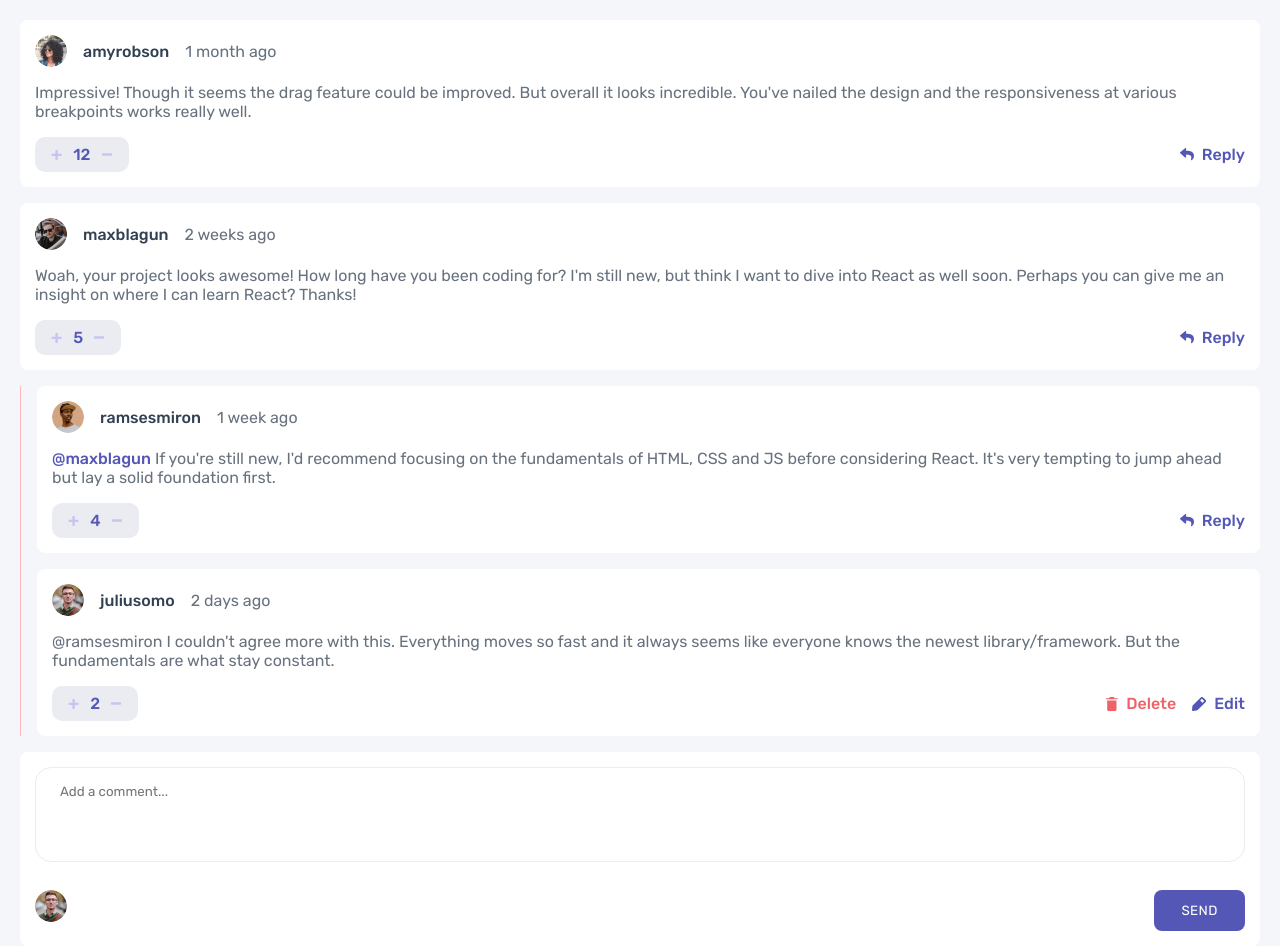
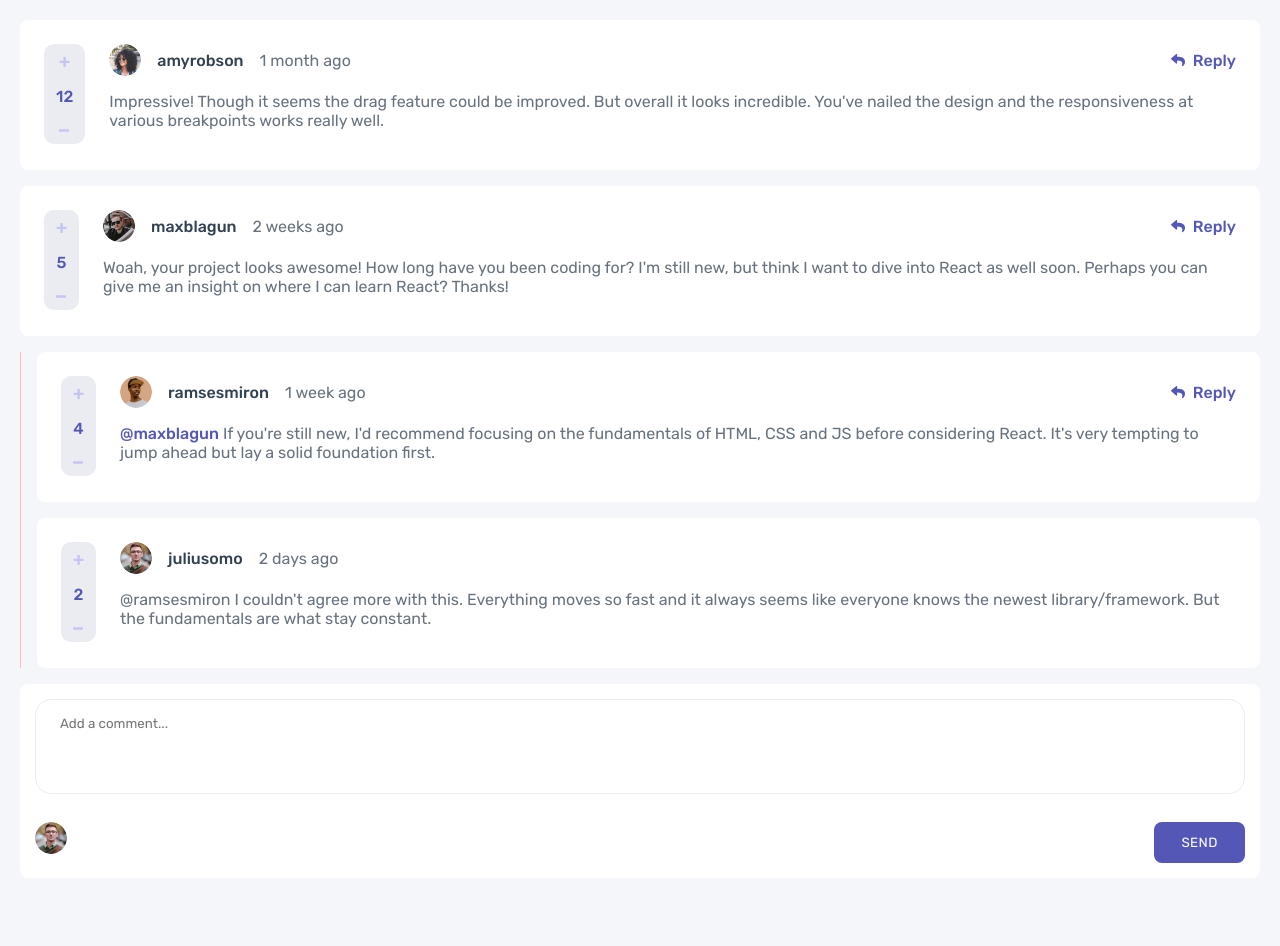
Before and after one commit to svyatoslavkk/interactive-comments-section-main, a React (Create React App) app: page / in a window 1280 px wide. After the commit the page ends 878 px from the top, so only its background shows below. Built offline with nearby package versions, Linux system fonts and the light colour scheme.

Commit message:
responsive design for desktop

```diff
--- a/src/App.scss
+++ b/src/App.scss
@@ -121,6 +121,19 @@ p {
     }
 }
 
+.reply-desktop {
+    display: flex;
+    text-align: center;
+    align-items: center;
+    justify-content: center;
+
+    h4 {
+        margin-left: 0.5rem;
+        font-weight: $font-weight-normal;
+        color: $moderate-blue;
+    }
+}
+
 .comment-replies-block {
     display: flex;
 
@@ -201,6 +214,48 @@ p {
     }
 }
 
+.comment-item-header-desktop {
+    display: flex;
+    justify-content: space-between;
+}
+
+@media (max-width: 768px) {
+    .likes-counter-desktop {
+      display: none;
+    }
+    .reply-desktop {
+        display: none;
+    }
+  }
+
 @media (min-width: 768px) {
+    .comment-item {
+        display: flex;
+        flex-direction: row;
+        padding: 1.5rem;
+    }
 
+    .comment-item-footer {
+        display: none;
+    }
+
+    .likes-counter-desktop {
+        max-height: 100px;
+        text-align: center;
+        align-items: center;
+        justify-content: center;
+        padding: 0.75rem 0.75rem;
+        margin-right: 1.5rem;
+        background-color: $light-gray;
+        border-radius: 0.625rem;
+
+        .icon-plus {
+            margin-bottom: 1rem;
+        }
+        .number-of-likes {
+            margin-bottom: 0.7rem;
+            color: $moderate-blue;
+            font-weight: $font-weight-normal;
+        }
+    }
 }
--- a/src/App.tsx
+++ b/src/App.tsx
@@ -29,10 +29,23 @@ function App() {
       <main>
         {commentsInfo.map((item: any) => (
           <div className='comment-item'>
+            <div className='likes-counter-desktop'>
+                <img src="icon-plus.svg" className='icon-plus' alt="Icon Plus" />
+                <h4 className='number-of-likes'>{item.numberOfLikes}</h4>
+                <img src="icon-minus.svg" className='icon-minus' alt="Icon Minus" />
+            </div>
+            <div>
+
+                <div className='comment-item-header-desktop'>
                   <div className='comment-item-header'>
                     <img src={item.image} className='avatar-img' alt="Avatar Image" />
                     <h4 className='username'>{item.username}</h4>
                     <p>{item.date}</p>
+                  </div>
+                  <div className='reply-desktop'>
+                      <img src="icon-reply.svg" className='icon-reply' alt="Icon Reply" />
+                      <h4>Reply</h4>
+                  </div>
                 </div>
                 <p className='comment-text'>
                   {item.comment}
@@ -49,6 +62,7 @@ function App() {
                   </div>
                 </div>
             </div>
+          </div>
         ))}
 
         <div className='comment-replies-block'>
@@ -56,10 +70,23 @@ function App() {
 
           <div className='comment-replies-items'>
             <div className='comment-item'>
+
+              <div className='likes-counter-desktop'>
+                  <img src="icon-plus.svg" className='icon-plus' alt="Icon Plus" />
+                  <h4 className='number-of-likes'>4</h4>
+                  <img src="icon-minus.svg" className='icon-minus' alt="Icon Minus" />
+              </div>
+              <div>
+                <div className='comment-item-header-desktop'>
                   <div className='comment-item-header'>
                     <img src="image-ramsesmiron.png" className='avatar-img' alt="Avatar Image" />
                     <h4 className='username'>ramsesmiron</h4>
                     <p>1 week ago</p>
+                  </div>
+                  <div className='reply-desktop'>
+                      <img src="icon-reply.svg" className='icon-reply' alt="Icon Reply" />
+                      <h4>Reply</h4>
+                  </div>
                 </div>
                   <p className='comment-text'>
                     <span className='username-reply'>@maxblagun</span> If you're still new, I'd recommend focusing on the fundamentals of HTML, CSS and JS before considering React. It's very tempting to jump ahead but lay a solid foundation first.
@@ -76,8 +103,16 @@ function App() {
                     </div>
                   </div>
               </div>
+            </div>
 
             <div className='comment-item'>
+
+              <div className='likes-counter-desktop'>
+                  <img src="icon-plus.svg" className='icon-plus' alt="Icon Plus" />
+                  <h4 className='number-of-likes'>2</h4>
+                  <img src="icon-minus.svg" className='icon-minus' alt="Icon Minus" />
+              </div>
+              <div>
                   <div className='comment-item-header'>
                     <img src="image-juliusomo.png" className='avatar-img' alt="Avatar Image" />
                     <h4 className='username'>juliusomo</h4>
@@ -105,6 +140,7 @@ function App() {
                   </div>
               </div>
             </div>
+          </div>
 
         </div>
 
```
Lines whose indentation alone changed are shown as unchanged.
